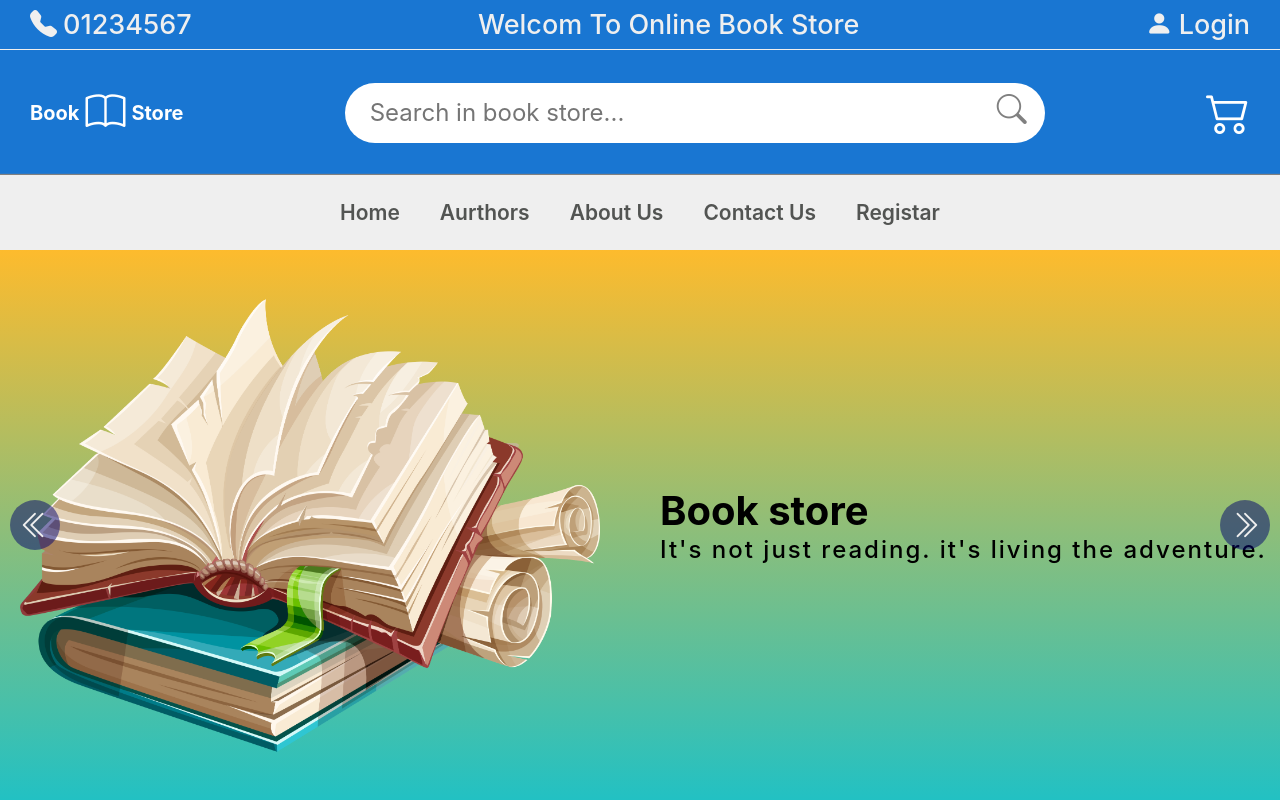
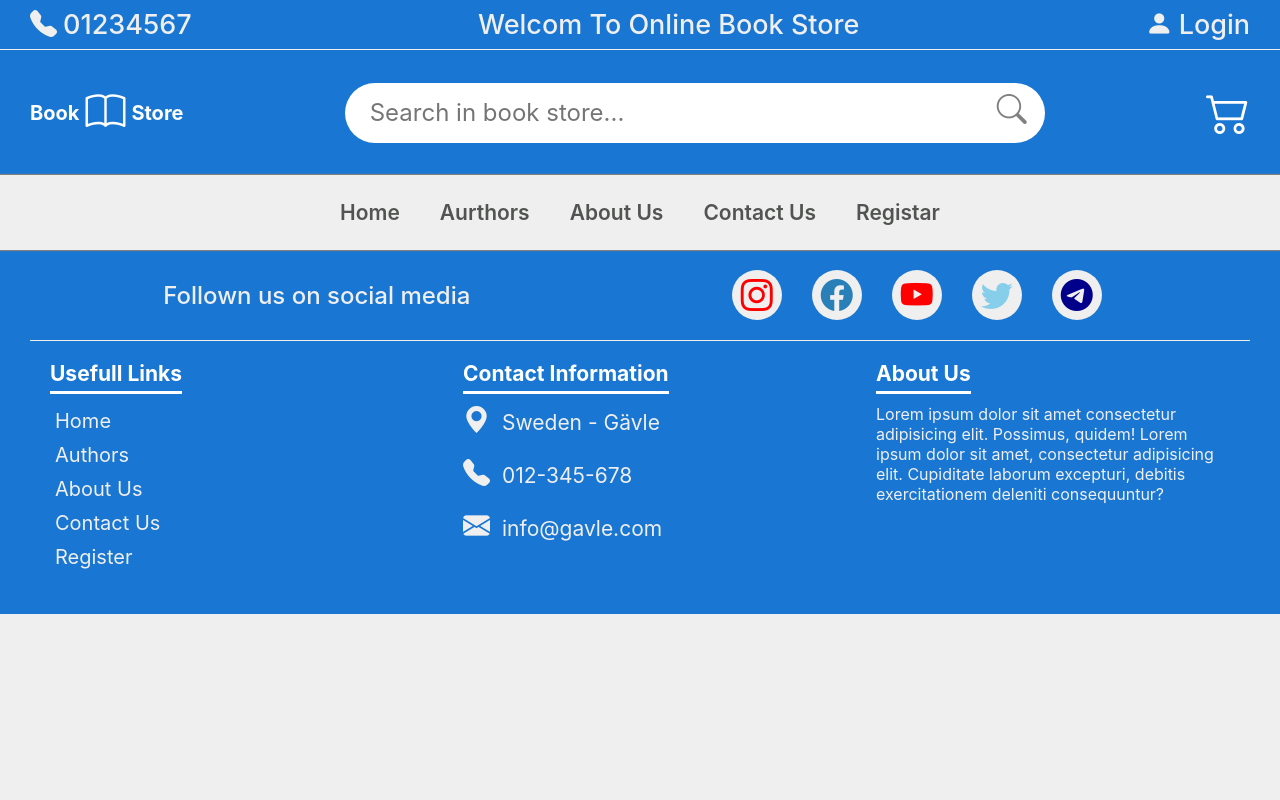
Before and after one commit to asom1989/book-store, a React (Vite) app: page /book/1 in a window 1280 px wide. Shown: the top 800 px of the page. Built offline with nearby package versions, Linux system fonts and the light colour scheme.

Commit message:
add footer

```diff
--- a/src/App.jsx
+++ b/src/App.jsx
@@ -5,19 +5,21 @@ import BookSlider from "./components/Services/BookSlider/BookSlider";
 import Services from "./components/Services/Services";
 import { books } from "./assets/data/books";
 import HeadingTitle from "./components/HeadingTitle/HeadingTitle";
+import Footer from "./components/Footer/Footer";
 
 function App() {
   return (
     <>
       <Header />
-      <Hero />
+      {/* <Hero />
       <Services />
       <HeadingTitle title="Most gifted" />
       <BookSlider data={books} />
       <HeadingTitle title="Best seller" />
       <BookSlider data={books} />
       <HeadingTitle title="Most wished for" />
-      <BookSlider data={books} />
+      <BookSlider data={books} /> */}
+      <Footer />
     </>
   );
 }
--- /dev/null
+++ b/src/components/Footer/Footer.css
@@ -0,0 +1,115 @@
+footer {
+  padding: 10px 30px;
+  background-color: var(--primary-color);
+}
+.footer-social-media {
+  justify-content: space-around;
+  border-bottom: 1px solid var(--main-color);
+  padding: 10px;
+  padding-bottom: 20px;
+}
+.footer-social-media-text {
+  color: var(--main-color);
+  font-size: 24px;
+  font-weight: 500;
+}
+
+.footer-social-media-icon {
+  margin: 0 15px;
+  background-color: var(--main-color);
+  width: 50px;
+  height: 50px;
+  border-radius: 50%;
+  display: flex;
+  align-items: center;
+  justify-content: center;
+  cursor: pointer;
+}
+
+.footer-social-media-icon i {
+  font-size: 32px;
+}
+
+/* footer links  */
+.footer-links-wrapper {
+  display: flex;
+  align-items: flex-start;
+  justify-content: space-between;
+  padding: 20px;
+}
+
+.footer-links-item {
+  width: 30%;
+}
+
+.foote-links-item-title {
+  color: white;
+  font-size: 21px;
+  font-weight: 700;
+  border-bottom: 3px solid white;
+  width: max-content;
+  padding-bottom: 5px;
+  margin-bottom: 10px;
+}
+
+.footer-links {
+  padding: 5px;
+}
+
+.footer-link {
+  font-size: 20px;
+  color: var(--main-color);
+  margin-bottom: 10px;
+  cursor: pointer;
+}
+
+.footer-address-item {
+  margin-bottom: 20px;
+  font-size: 21px;
+  color: var(--main-color);
+}
+
+.footer-address-item i {
+  font-size: 27px;
+  margin-right: 12px;
+}
+
+.footer-description {
+  font-size: 1rem;
+  color: var(--main-color);
+}
+
+/* media queries  */
+@media (max-width: 820px) {
+  .footer-social-media-icon {
+    margin-left: 7px;
+  }
+  .footer-links-wrapper {
+    flex-wrap: wrap;
+  }
+  .footer-links-item {
+    width: 40%;
+  }
+  .footer-links-item:last-of-type {
+    width: 80%;
+    margin-top: 15px;
+  }
+}
+@media (max-width: 720px) {
+  .footer-social-media {
+    flex-direction: column;
+    align-items: flex-start;
+  }
+  .footer-social-media-icon {
+    margin: 15px 15px 0 0;
+  }
+}
+@media (max-width: 520px) {
+  footer {
+    padding: 15px;
+  }
+  .footer-links-item {
+    width: 90%;
+    margin-top: 20px;
+  }
+}
--- /dev/null
+++ b/src/components/Footer/Footer.jsx
@@ -0,0 +1,72 @@
+import "./Footer.css";
+
+function Footer() {
+  return (
+    <footer>
+      <section className="footer-social-media flex">
+        <div className="footer-social-media-text">
+          Follown us on social media
+        </div>
+        <div className="footer-social-media-icons flex">
+          <div className="footer-social-media-icon">
+            <i style={{ color: "red" }} className="bi bi-instagram" />
+          </div>
+          <div className="footer-social-media-icon">
+            <i style={{ color: "#2980b9" }} className="bi bi-facebook" />
+          </div>
+          <div className="footer-social-media-icon">
+            <i style={{ color: "red" }} className="bi bi-youtube" />
+          </div>
+          <div className="footer-social-media-icon">
+            <i style={{ color: "skyblue" }} className="bi bi-twitter" />
+          </div>
+          <div className="footer-social-media-icon">
+            <i style={{ color: "darkblue" }} className="bi bi-telegram" />
+          </div>
+        </div>
+      </section>
+      <section className="footer-links-wrapper">
+        <article className="footer-links-item">
+          <h3 className="foote-links-item-title">Usefull Links</h3>
+          <ul className="footer-links">
+            <li className="footer-link">Home</li>
+            <li className="footer-link">Authors</li>
+            <li className="footer-link">About Us</li>
+            <li className="footer-link">Contact Us</li>
+            <li className="footer-link">Register</li>
+          </ul>
+        </article>
+
+        <article className="footer-links-item">
+          <h3 className="foote-links-item-title">Contact Information</h3>
+          <div className="footer-address-wrapper">
+            <div className="footer-address-item">
+              <i className="bi bi-geo-alt-fill" />
+              Sweden - Gävle
+            </div>
+            <div className="footer-address-item">
+              <i className="bi bi-telephone-fill" />
+              012-345-678
+            </div>
+            <div className="footer-address-item">
+              <i className="bi bi-envelope-fill" />
+              info@gavle.com
+            </div>
+          </div>
+        </article>
+
+        <article className="footer-links-item">
+          <h3 className="foote-links-item-title">About Us</h3>
+          <p className="footer-description">
+            Lorem ipsum dolor sit amet consectetur adipisicing elit. Possimus,
+            quidem! Lorem ipsum dolor sit amet, consectetur adipisicing elit.
+            Cupiditate laborum excepturi, debitis exercitationem deleniti
+            consequuntur?
+          </p>
+        </article>
+      </section>
+    </footer>
+  );
+}
+
+export default Footer;
```
